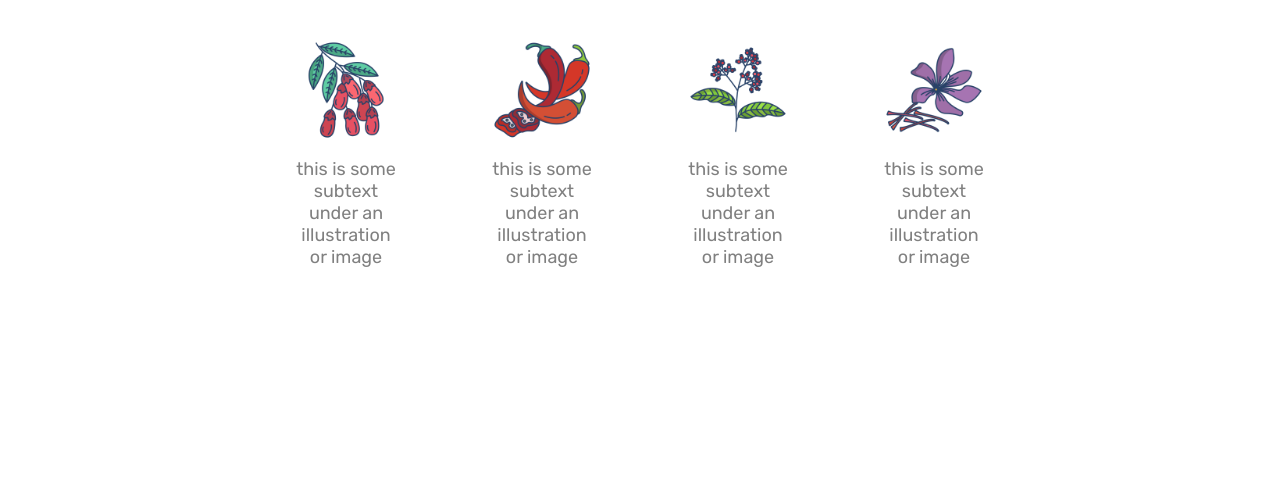
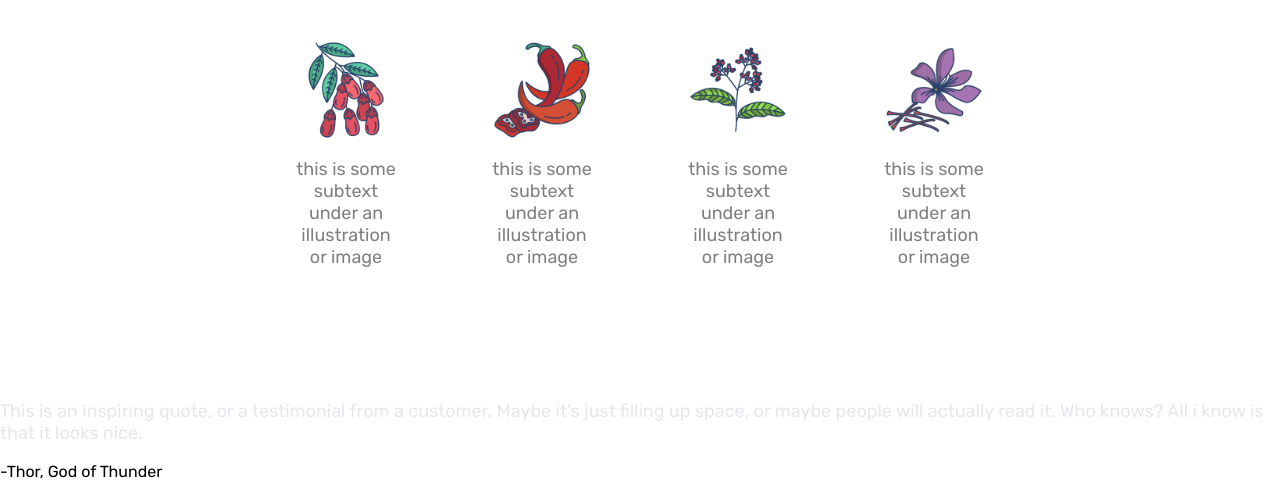
Before and after one commit to RiadKouache/landing-page, a plain HTML site: page index.html in a window 1280 px wide. Shown: the part 624-1105 px from the top of the page. Before the commit the page ends 1006 px from the top, so only its background shows below. Drawn offline with Linux system fonts and the light colour scheme.

Commit message:
adding the testimonial section

```diff
--- a/index.html
+++ b/index.html
@@ -65,5 +65,16 @@
         </div>
       </div>
     </section>
+
+    <section class="testimonial">
+      <div class="testimonial-container">
+        <p>
+          This is an inspiring quote, or a testimonial from a customer. Maybe
+          it's just filling up space, or maybe people will actually read it. Who
+          knows? All i know is that it looks nice.
+        </p>
+        <span>-Thor, God of Thunder</span>
+      </div>
+    </section>
   </body>
 </html>
```
